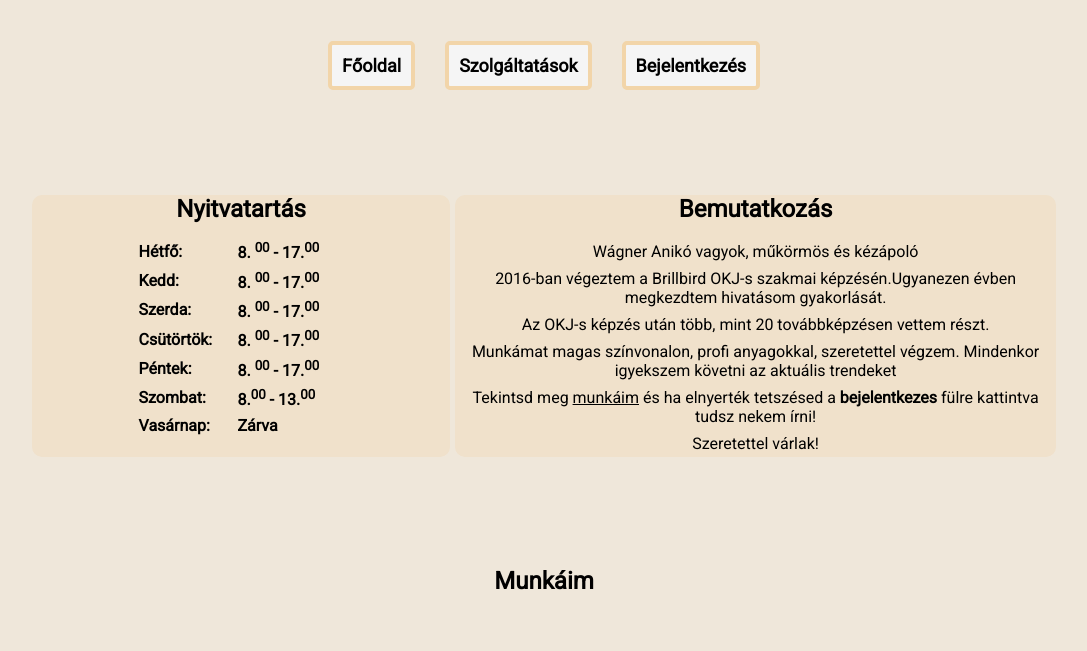
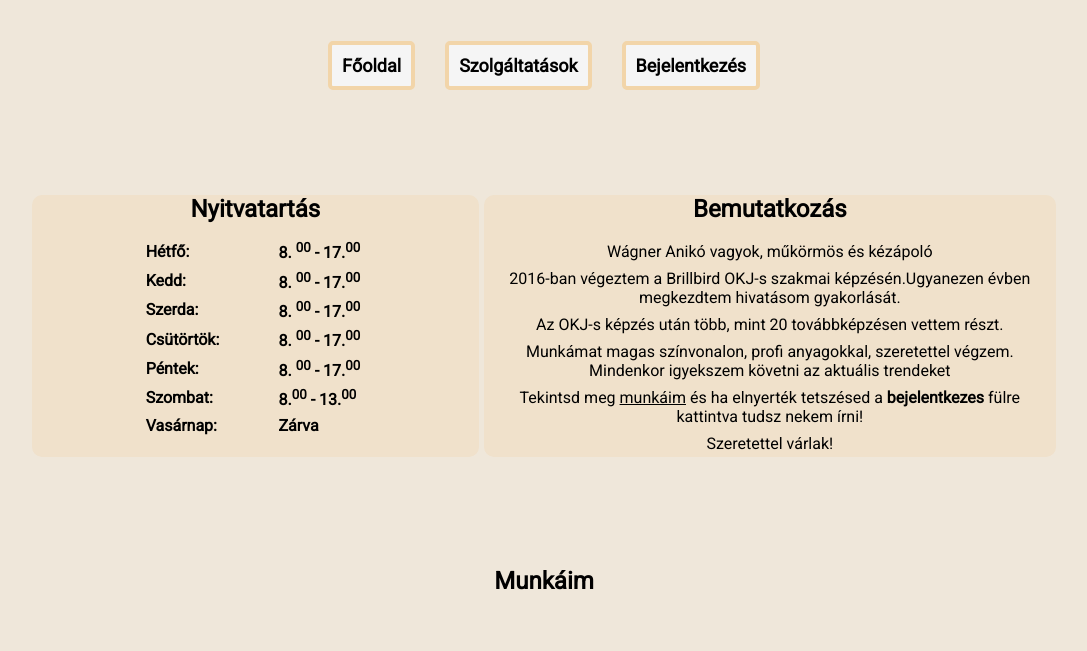
Before and after one commit to grenata36/grenata36.github.io, a PHP site: page /vizsgamunka/index.html in a window 1280 px wide. Shown: the part 319-970 px from the top of the page, without its empty margins (96-1183 px from the left). Run offline with PHP 8.4, Linux system fonts and the light colour scheme; some web fonts are replaced.

Commit message:
open style

```diff
--- a/vizsgamunka/css/styles.css
+++ b/vizsgamunka/css/styles.css
@@ -114,7 +114,11 @@ table {
 }
 
 td {
-    padding: 0 10px 5px 0;
+    padding-bottom: 5px;
+}
+
+td.day {
+    padding-right: 80px;
 }
 
 /*Galéria*/
--- a/vizsgamunka/index.html
+++ b/vizsgamunka/index.html
@@ -43,43 +43,43 @@
         <h2>Nyitvatartás</h2>
         <table id="open_table">
           <tr>
-            <td><strong>Hétfő:</strong></td>
+            <td class="day"><strong>Hétfő:</strong></td>
             <td>
               <strong>8. <sup>00</sup> - 17.<sup>00</sup></strong>
             </td>
           </tr>
           <tr>
-            <td><strong>Kedd:</strong></td>
+            <td class="day"><strong>Kedd:</strong></td>
             <td>
               <strong>8. <sup>00</sup> - 17.<sup>00</sup></strong>
             </td>
           </tr>
           <tr>
-            <td><strong>Szerda:</strong></td>
+            <td><strong class="day">Szerda:</strong></td>
             <td>
               <strong>8. <sup>00</sup> - 17.<sup>00</sup></strong>
             </td>
           </tr>
           <tr>
-            <td><strong>Csütörtök:</strong></td>
+            <td><strong class="day">Csütörtök:</strong></td>
             <td>
               <strong>8. <sup>00</sup> - 17.<sup>00</sup></strong>
             </td>
           </tr>
           <tr>
-            <td><strong>Péntek:</strong></td>
+            <td><strong class="day">Péntek:</strong></td>
             <td>
               <strong>8. <sup>00</sup> - 17.<sup>00</sup></strong>
             </td>
           </tr>
           <tr>
-            <td><strong>Szombat:</strong></td>
+            <td><strong class="day">Szombat:</strong></td>
             <td>
               <strong>8.<sup>00</sup> - 13.<sup>00</sup></strong>
             </td>
           </tr>
           <tr>
-            <td><strong>Vasárnap:</strong></td>
+            <td><strong class="day">Vasárnap:</strong></td>
             <td><strong>Zárva</strong></td>
           </tr>
         </table>
```
